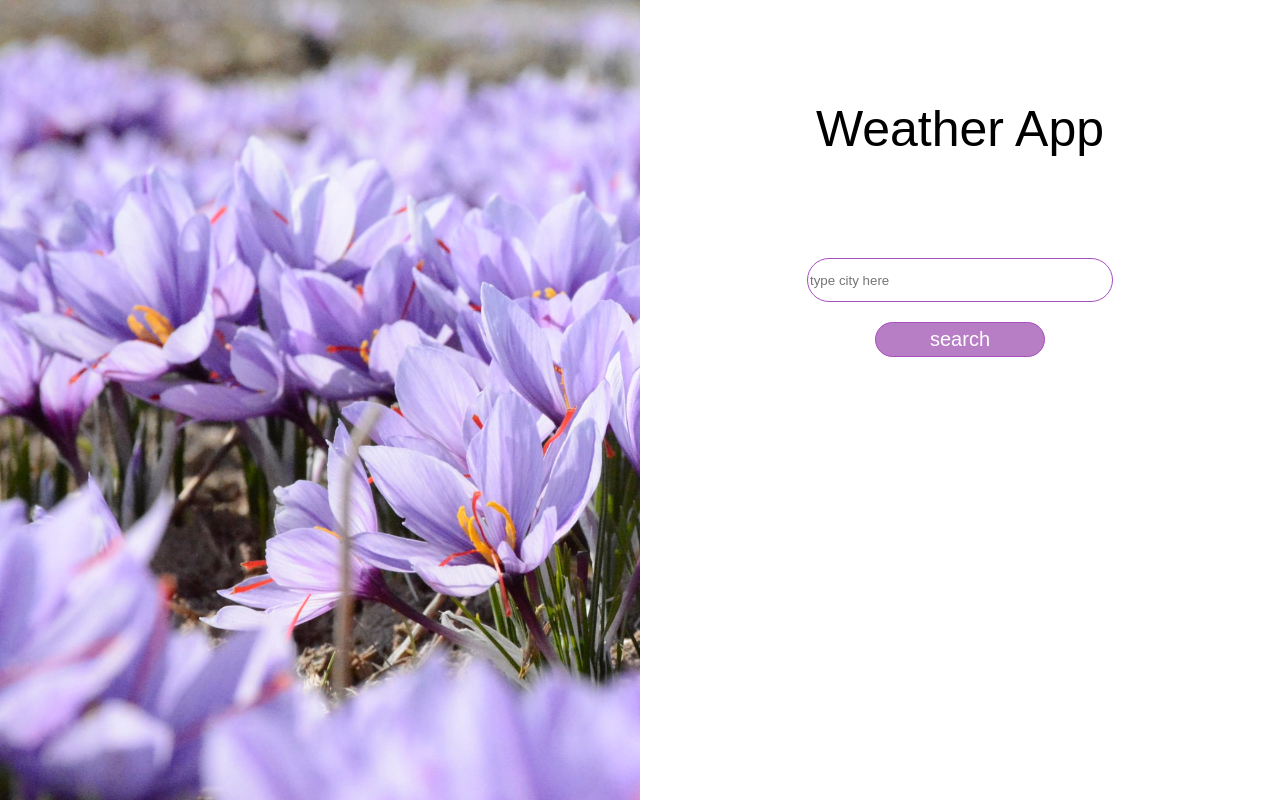
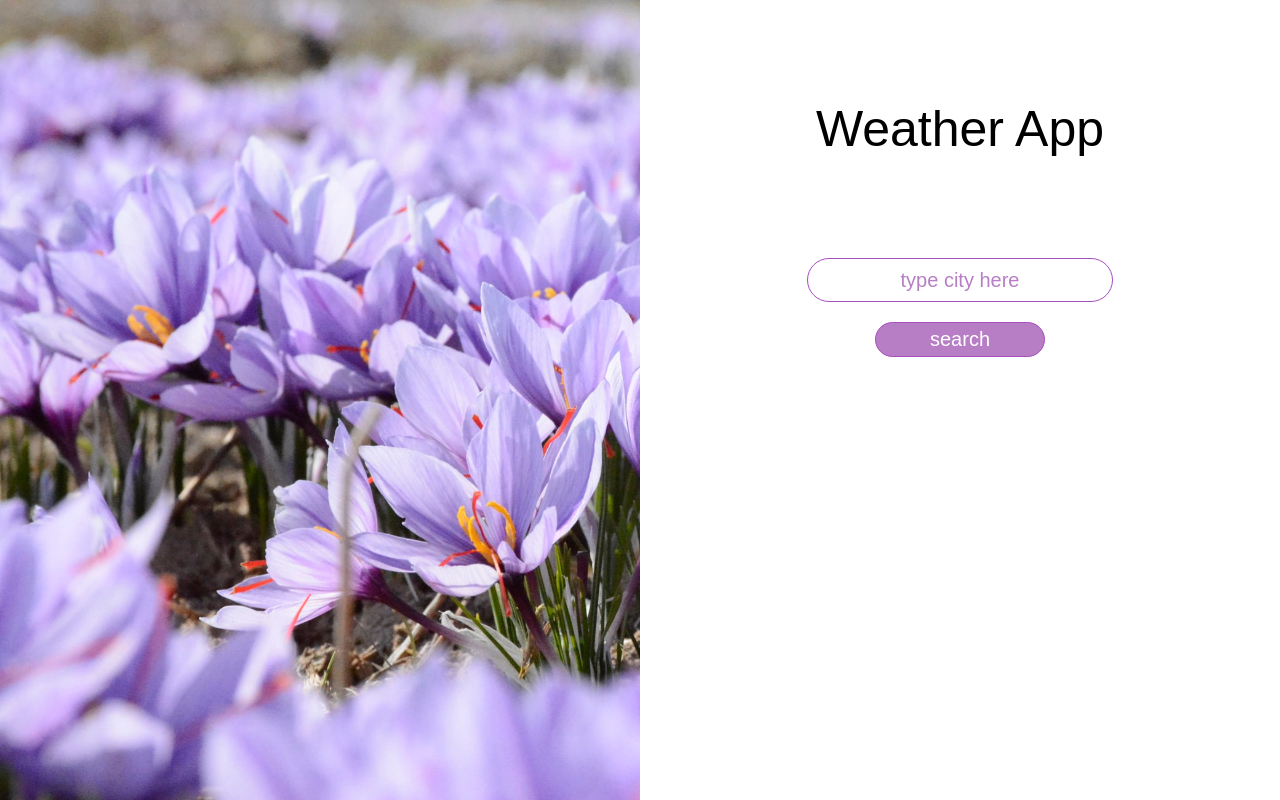
Before and after one commit to karolina-michalak/weather-app, a React (Create React App) app: page / in a window 1280 px wide. Built offline with nearby package versions, Linux system fonts and the light colour scheme.

Commit message:
changed form css

```diff
--- a/src/modules/Form.module.css
+++ b/src/modules/Form.module.css
@@ -8,7 +8,13 @@ input{
     width: 300px;
     height: 40px;
     border: 1px solid rgb(168, 79, 190);
-    border-radius: 40px
+    border-radius: 40px;
+    text-align: center;
+    font-size: 20px
+}
+
+::placeholder{
+    color: rgb(183, 126, 197);
 }
 
 button{
```
